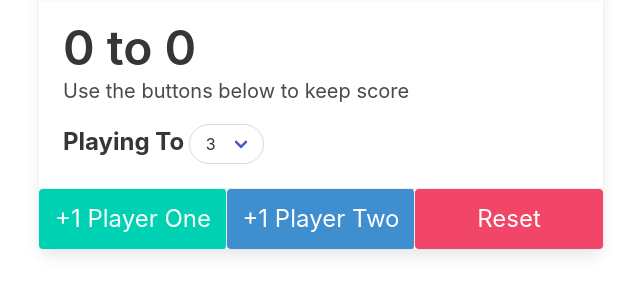
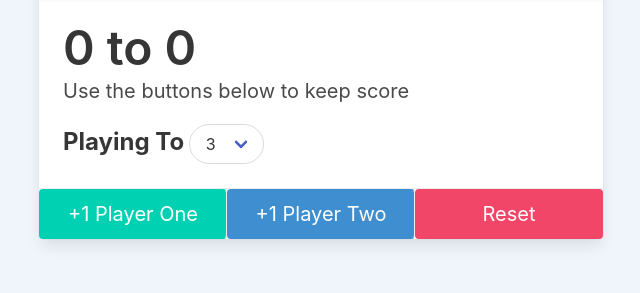
Before and after one commit to ivooo369/ScoreKeeper-Game, a plain HTML site: page index.html in a window 1280 px wide. Shown: the part 381-674 px from the top of the page, without its empty margins (319-959 px from the left). Drawn offline with nearby package versions, Linux system fonts and the light colour scheme.

Commit message:
Make styling changes

```diff
--- a/index.html
+++ b/index.html
@@ -1,5 +1,5 @@
 <!DOCTYPE html>
-<html lang="en" style="height: 100%;">
+<html lang="en" style="height: 100%; overflow: auto;">
 
 <head>
   <meta charset="UTF-8">
@@ -11,9 +11,9 @@
     href="https://img.freepik.com/premium-vector/table-tennis-rackets-game-is-ping-pong-vector-illustration-flat-design-isolated-white-background-sports-icon_153097-3065.jpg?w=2000">
 </head>
 
-<body style="height: 100%;">
-  <section class="section is-flex-mobile">
-    <div class="container">
+<body class="has-background-info-light" style="height: 100%;">
+  <section class="section is-flex-mobile is-justify-content-center is-align-items-center" style="height: 100%;">
+    <div class="container is-flex-mobile is-justify-content-center is-align-items-center">
       <div class="columns">
         <div class="column is-half is-offset-one-quarter">
           <div class="card">
@@ -35,7 +35,7 @@
                 <p class="subtitle">Use the buttons below to keep score</p>
                 <label for="playTo" class="label is-large is-inline">Playing To</label>
                 <div class="select is-rounded">
-                  <select name="" id="playTo">
+                  <select id="playTo">
                     <option value="3">3</option>
                     <option value="4">4</option>
                     <option value="5">5</option>
@@ -54,9 +54,9 @@
               </div>
             </div>
             <footer class="card-footer is-flex-wrap-wrap">
-              <button id="p1Button" class="is-primary button card-footer-item is-large">+1 Player One</button>
-              <button id="p2Button" class="is-info button card-footer-item is-large">+1 Player Two</button>
-              <button id="reset" class="is-danger button card-footer-item is-large">Reset</button>
+              <button id="p1Button" class="is-primary button card-footer-item is-medium">+1 Player One</button>
+              <button id="p2Button" class="is-info button card-footer-item is-medium">+1 Player Two</button>
+              <button id="reset" class="is-danger button card-footer-item is-medium">Reset</button>
             </footer>
           </div>
         </div>
```
